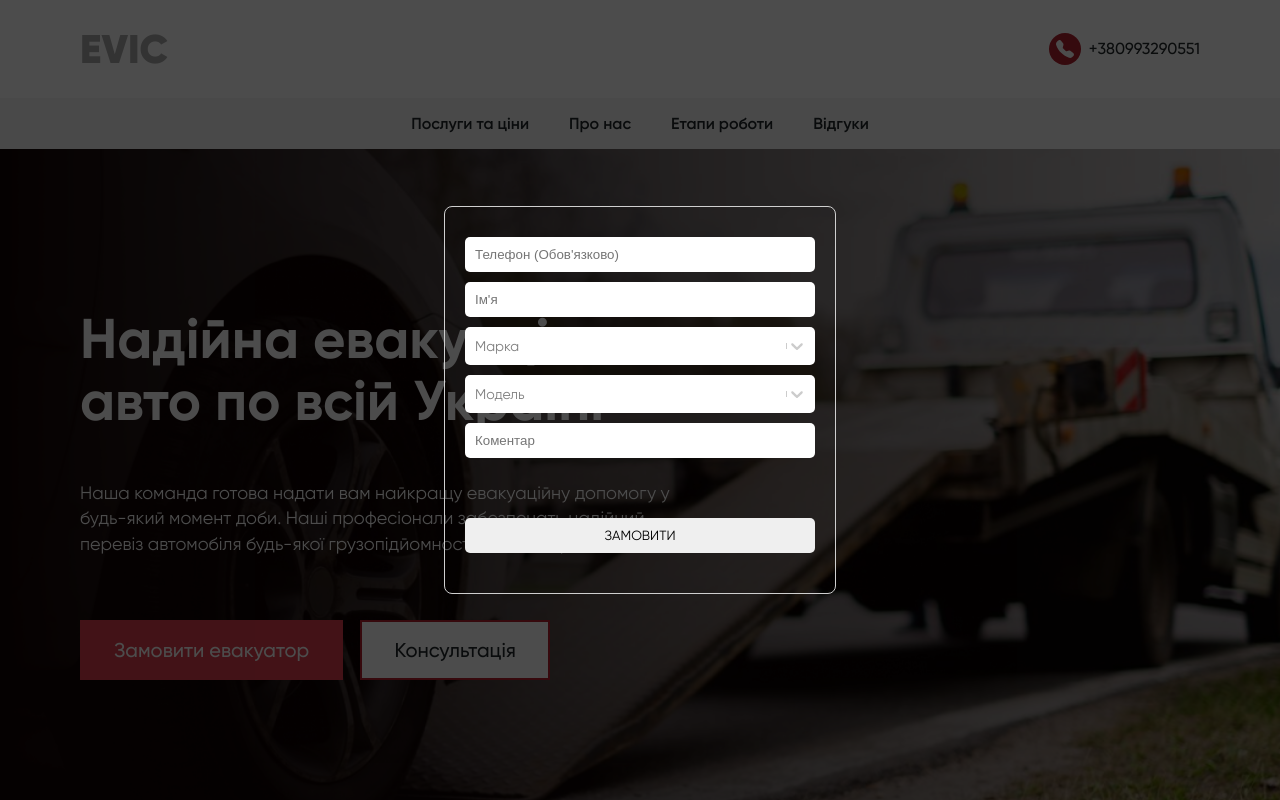
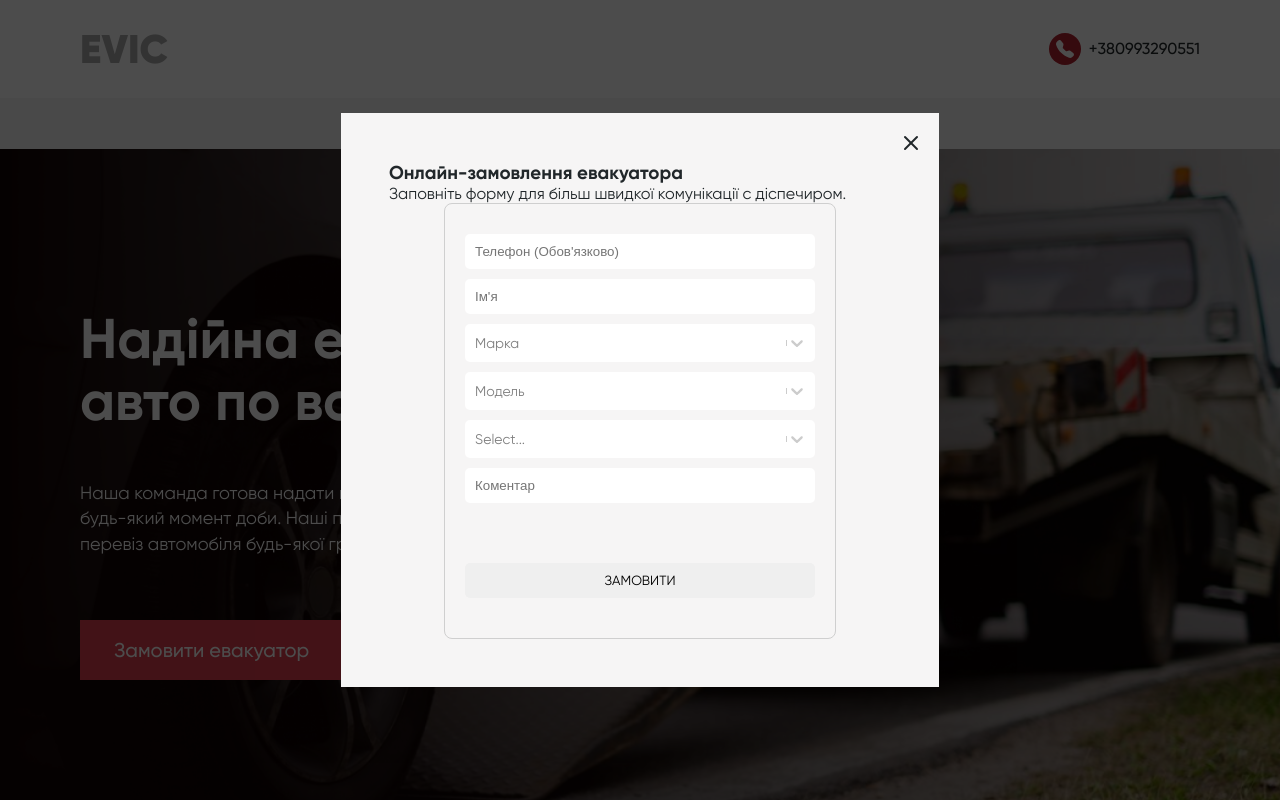
Before and after one commit to NewHope1396/evic, a Next.js app: page / in a window 1280 px wide. Both pictures are taken after a click on the button "Замовити евакуатор". Shown: the top 800 px of the page. Built offline with nearby package versions, Linux system fonts and the light colour scheme; no server answers.

Commit message:
consultation modal finished

```diff
--- a/src/app/variables.module.scss
+++ b/src/app/variables.module.scss
@@ -6,6 +6,7 @@ $Background: rgb(246, 245, 245);
 $Gray: #ababab;
 $Black: #21272a;
 $Error: #f80808;
+$Gray-2: #545151;
 
 :export {
   red1: $Red-1;
--- a/src/components/Forms/ConsultationForm/ConsultationFom.module.scss
+++ b/src/components/Forms/ConsultationForm/ConsultationFom.module.scss
@@ -1,11 +1,13 @@
 @import "../../../app/variables.module.scss";
 
 .formContainer {
-  flex-direction: column;
   padding: 48px;
   background-color: $Background;
+  width: 502px;
+  position: relative;
 
   & h3 {
+    text-align: center;
     font-size: 32px;
     color: $Red-1;
     font-weight: 700;
@@ -22,17 +24,139 @@
   color: $Black;
 
   & label {
+    margin-bottom: 4px;
+    width: 100%;
+
     & span {
       color: $Red-1;
     }
   }
 
   & input {
-    display: block;
-    width: 100%;
+    padding: 12px 16px;
+    font-size: 16px;
+    line-height: 22.4px;
+    font-family: gilroy;
+    border: none;
+    width: calc(100% - 32px);
+    border: 1px solid #ababab;
+    margin-bottom: 16px;
+
+    &::placeholder {
+      color: $Gray-2;
+      font-size: 16px;
+      font-weight: 400;
+    }
+
+    &.isEmpty {
+      border: 2px solid $Error;
+    }
+
+    &:hover,
+    &:focus {
+      outline: none;
+    }
+  }
+
+  & textarea {
+    width: calc(100% - 32px);
+    font-family: gilroy;
+    line-height: 22.4px;
+    height: 96px;
+    padding: 14px 16px;
+    font-size: 16px;
+    font-weight: 400;
+    margin-bottom: 16px;
+    border: 1px solid #ababab;
+
+    &::placeholder {
+      color: $Gray-2;
+      font-size: 16px;
+      font-weight: 400;
+    }
+
+    &:hover,
+    &:focus {
+      outline: none;
+    }
+
+    min-width: calc(100% - 32px);
+    max-width: calc(100% - 32px);
+    max-height: 400px;
+    min-height: 96px;
+  }
+
+  & button {
+    padding: 16px 32px;
+    font-size: 20px;
+    font-weight: 500;
+    line-height: 20px;
+    color: $White;
+    background-color: $Gray;
+    border: 2px solid #ababab;
   }
 }
 
 .telContainer {
   width: 100%;
+  display: flex;
+  align-items: center;
+
+  .countryCode {
+    font-size: 16px;
+    font-weight: 400;
+    line-height: 22.4px;
+    background-color: $White;
+    padding: 12px 16px;
+    margin-bottom: 16px;
+    margin-right: 8px;
+    border: 1px solid $Black;
+  }
 }
+
+.closeModal {
+  width: 24px;
+  height: 24px;
+  position: absolute;
+  right: 16px;
+  top: 16px;
+
+  border: 1px solid $Background;
+
+  & img {
+    border: 1px solid $Background;
+    border-radius: 50%;
+
+    &:hover {
+      border: 1px solid $Red-1;
+      border-radius: 50%;
+    }
+  }
+}
+
+.requiredMark {
+  width: 100%;
+  display: flex;
+  align-items: center;
+  justify-content: flex-start;
+  margin-left: 8px;
+  margin-bottom: 48px;
+
+  & img {
+    margin-top: 1px;
+  }
+
+  & .p {
+    margin-bottom: 0px;
+    margin-left: 8px;
+  }
+}
+
+.error {
+  font-size: 12px;
+  font-weight: 400;
+  line-height: 16.8px;
+  margin-top: -12px;
+  width: 100%;
+  color: $Error;
+}
--- a/src/components/Forms/OrderForm/Form.module.scss
+++ b/src/components/Forms/OrderForm/Form.module.scss
@@ -1,3 +1,13 @@
+@import "../../../app/variables.module.scss";
+
+.formContainer {
+  padding: 48px;
+  background-color: $Background;
+  width: 502px;
+  position: relative;
+  color: $Black;
+}
+
 .form {
   display: flex;
   flex-flow: column;
@@ -43,3 +53,23 @@
 .isEmpty {
   border: 2px solid rgb(194, 6, 6) !important;
 }
+
+.closeModal {
+  width: 24px;
+  height: 24px;
+  position: absolute;
+  right: 16px;
+  top: 16px;
+
+  border: 1px solid $Background;
+
+  & img {
+    border: 1px solid $Background;
+    border-radius: 50%;
+
+    &:hover {
+      border: 1px solid $Red-1;
+      border-radius: 50%;
+    }
+  }
+}
--- a/src/components/Forms/OrderForm/Form.tsx
+++ b/src/components/Forms/OrderForm/Form.tsx
@@ -11,8 +11,15 @@ import TypeInputs from "@/interfaces/formType";
 import postData from "@/helpers/dataTgPost";
 import formSchema from "@/schemas/formSchema";
 import { yupResolver } from "@hookform/resolvers/yup";
+import { areaOptions } from "@/data/areaOptions";
+import Image from "next/image";
+import { unlockScroll } from "@/helpers/blockScroll";
+import Close from "@/public/x.svg";
 
-const Form: FC<IMakeData> = ({ makes }) => {
+const Form: FC<{ makes: IMakeData; setModalOpen: Function }> = ({
+  makes,
+  setModalOpen,
+}) => {
   const makesRef = useRef<SelectInstance>(null);
   const modelsRef = useRef<SelectInstance>(null);
 
@@ -55,6 +62,21 @@ const Form: FC<IMakeData> = ({ makes }) => {
   }, [brand]);
 
   return (
+    <div className={styles.formContainer}>
+      <div>
+        <h3>Онлайн-замовлення евакуатора</h3>
+        <p>Заповніть форму для більш швидкої комунікації с діспечиром.</p>
+      </div>
+      <div
+        onClick={() => {
+          setModalOpen(false);
+          unlockScroll();
+        }}
+        className={styles.closeModal}
+      >
+        <Image alt="close" src={Close} />
+      </div>
+
       <form className={styles.form} onSubmit={handleSubmit(onSubmit)}>
         <input
           className={errors.tel && styles.isEmpty}
@@ -85,16 +107,15 @@ const Form: FC<IMakeData> = ({ makes }) => {
               }}
               instanceId="makes-select-id"
               placeholder={"Марка"}
-            options={makes}
+              options={makes.makes}
             />
           )}
         />
-      {errors.brand && <p className={styles.error}>{errors.brand.message}</p>}
 
         <Controller
           name="model"
           control={control}
-        render={({ field, fieldState: onChange }) => (
+          render={({ field }) => (
             <Select
               {...field}
               isClearable
@@ -107,7 +128,24 @@ const Form: FC<IMakeData> = ({ makes }) => {
             />
           )}
         />
-      {errors.model && <p className={styles.error}>{errors.model.message}</p>}
+
+        <Controller
+          name="area"
+          control={control}
+          render={({ field }) => (
+            <Select
+              {...field}
+              isClearable
+              classNamePrefix="select"
+              noOptionsMessage={() => "Нічого не знайдено"}
+              instanceId="area-select-id"
+              options={areaOptions}
+            />
+          )}
+        />
+        {errors.area?.value?.message && (
+          <p className={styles.error}>{errors.area.value.message}</p>
+        )}
 
         <input
           className={errors.comment && styles.isEmpty}
@@ -120,6 +158,7 @@ const Form: FC<IMakeData> = ({ makes }) => {
 
         <button type="submit">ЗАМОВИТИ</button>
       </form>
+    </div>
   );
 };
 
--- a/src/components/Hero/Hero.module.scss
+++ b/src/components/Hero/Hero.module.scss
@@ -20,7 +20,7 @@
     line-height: 61.6px;
   }
 
-  & p {
+  & .heroText {
     font-size: 18px;
     font-weight: 400;
     margin-bottom: 64px;
--- a/src/components/Hero/Hero.tsx
+++ b/src/components/Hero/Hero.tsx
@@ -11,7 +11,7 @@ const Hero: FC<IMakeData> = ({ makes }) => {
       <Container>
         <div className={styles.textContainer}>
           <h1>Надійна евакуація авто по всій Україні</h1>
-          <p>
+          <p className={styles.heroText}>
             Наша команда готова надати вам найкращу евакуаційну допомогу у
             будь-який момент доби. Наші професіонали забезпечать надійний
             перевіз автомобіля будь-якої грузопідйомності по всій Україні.
--- a/src/components/Modal/Modal.tsx
+++ b/src/components/Modal/Modal.tsx
@@ -11,16 +11,14 @@ export const Modal: FC<{
   setModalOpen: Function;
 }> = ({ makes, option, setModalOpen }) => {
   return (
-    <div
-      onClick={() => {
-        setModalOpen(false);
-        unlockScroll();
-      }}
-      className={styles.overlay}
-    >
-      <div onClick={(e) => e.stopPropagation()}>
-        {option === "order" && <Form makes={makes.makes} />}
-        {option === "consultation" && <ConsultationForm />}
+    <div className={styles.overlay}>
+      <div>
+        {option === "order" && (
+          <Form setModalOpen={setModalOpen} makes={makes} />
+        )}
+        {option === "consultation" && (
+          <ConsultationForm setModalOpen={setModalOpen} />
+        )}
       </div>
     </div>
   );
--- /dev/null
+++ b/src/data/areaOptions.ts
@@ -0,0 +1,4 @@
+export const areaOptions = [{
+  value: "Vinnitsya",
+  label: "Vinnytisa",
+}];
--- a/src/interfaces/formType.ts
+++ b/src/interfaces/formType.ts
@@ -1,9 +1,10 @@
 
 type TypeInputs = {
  tel: string;
- name?: string | undefined;
+ name: string;
  brand: { label?: string | undefined; value?: string | undefined } | null;
- model: { label?: string | undefined; value?: string  | undefined} | null;
+ model: { label?: string | undefined; value?: string | undefined } | null;
+ area: { label: string ; value: string };
  comment?: string | undefined;
 };
 
--- a/src/schemas/formSchema.ts
+++ b/src/schemas/formSchema.ts
@@ -5,9 +5,10 @@ const phoneRegExp = /^((\\+[1-9]{1,4}[ \\-]*)|(\\([0-9]{2,3}\\)[ \\-]*)|([0-9]{2
 const formSchema = yup
     .object({
       tel: yup.string().matches(phoneRegExp, "Номер не введено або введено некоректно").required("Номер телефона обов'язковий"),
-      name: yup.string().max(50, "Ім'я не може бути більше 50 символів"),
+      name: yup.string().max(50, "Ім'я не може бути більше 50 символів").required("Ім'я має бути вказано обов'язково"),
       brand:yup.object().shape({ value: yup.string(), label: yup.string()}).nullable(),
       model:yup.object().shape({ value: yup.string(), label: yup.string()}).nullable(),
+      area:yup.object().shape({ value: yup.string().required("Область потрібно обрати обов'язково"), label: yup.string().required()}).required(),
       comment: yup.string().max(150, "Комментар має бути не більше 150 символів")
     })
 .required();
```
Also changed, not shown: src/components/Forms/ConsultationForm/ConsultationForm.tsx (+35 -5 lines), src/public/redStar.svg (added), src/public/x.svg (added). Lines whose indentation alone changed are shown as unchanged.
